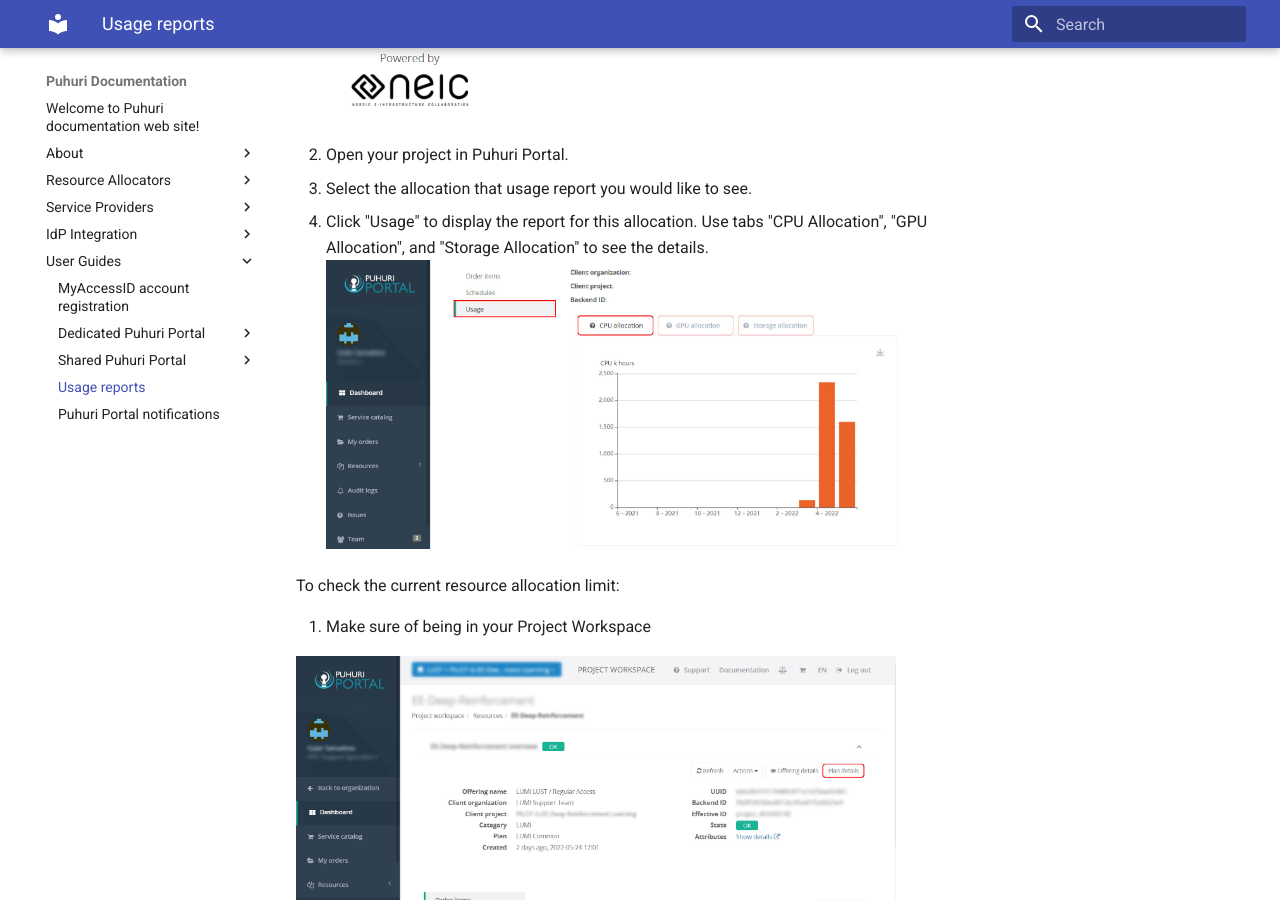
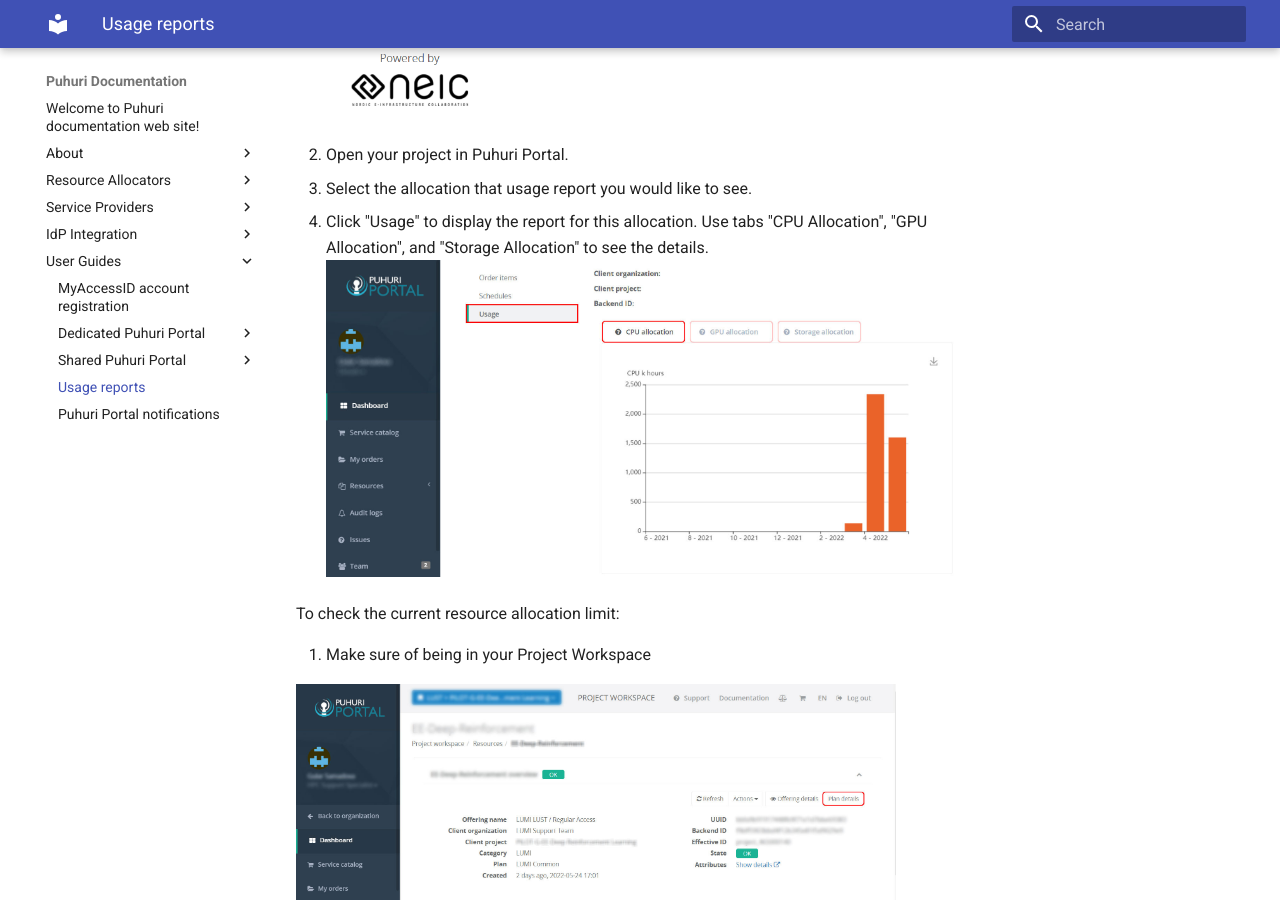
Before and after one commit to neicnordic/puhuri-web, an MkDocs documentation site: the page built from docs/user_guides/usage_reports.md, in a window 1280 px wide and 900 px high, scrolled down 644 px. Built offline with MkDocs 1.6.1 and Material for MkDocs 9.7.7, drawn with Linux system fonts in a browser that asks for light colours.

Commit message:
Update docs/user_guides/usage_reports.md
Co-authored-by: Sergei Zaiaev <serjzv@gmail.com>

```diff
--- a/docs/user_guides/usage_reports.md
+++ b/docs/user_guides/usage_reports.md
@@ -8,7 +8,7 @@ Currently, in Puhuri Portal you are able to see allocations monthly usage. Alloc
 2. Open your project in Puhuri Portal.
 3. Select the allocation that usage report you would like to see.
 4. Click "Usage" to display the report for this allocation. Use tabs "CPU Allocation", "GPU Allocation", and "Storage Allocation" to see the details.
-   ![Usage](../assets/puhuri_usage.jpg){ width="600" }
+   ![Usage](../assets/puhuri_usage.jpg)
 
 To check the current resource allocation limit:
 
```
